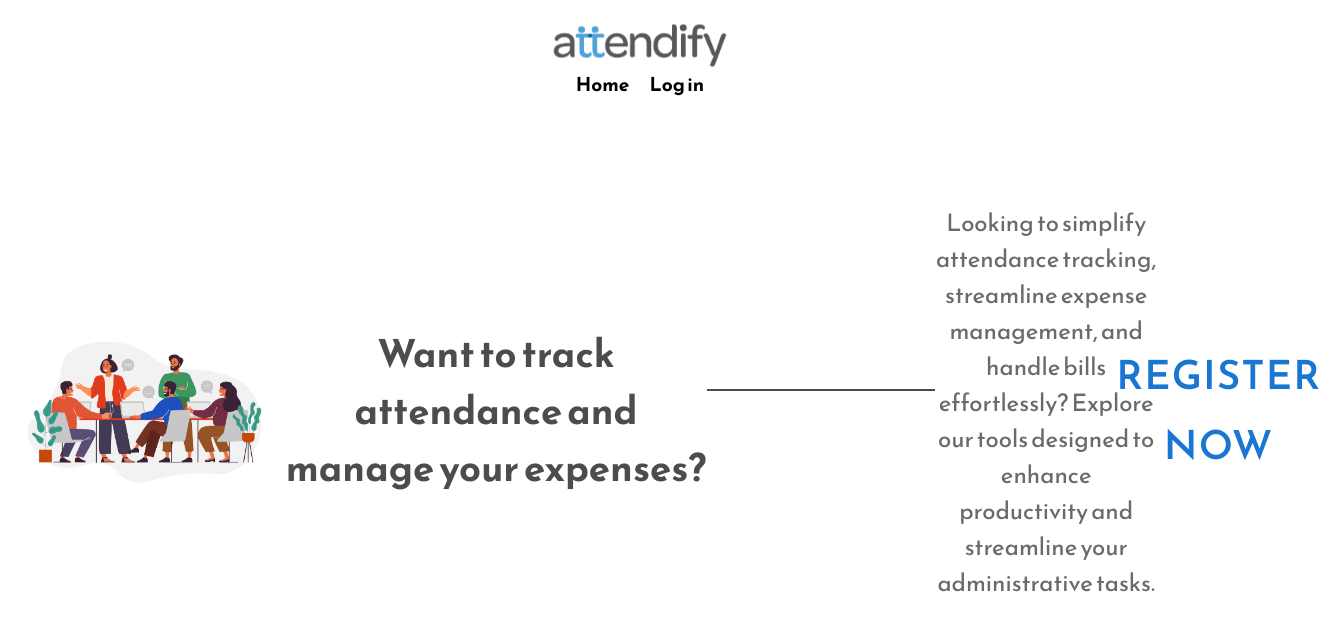
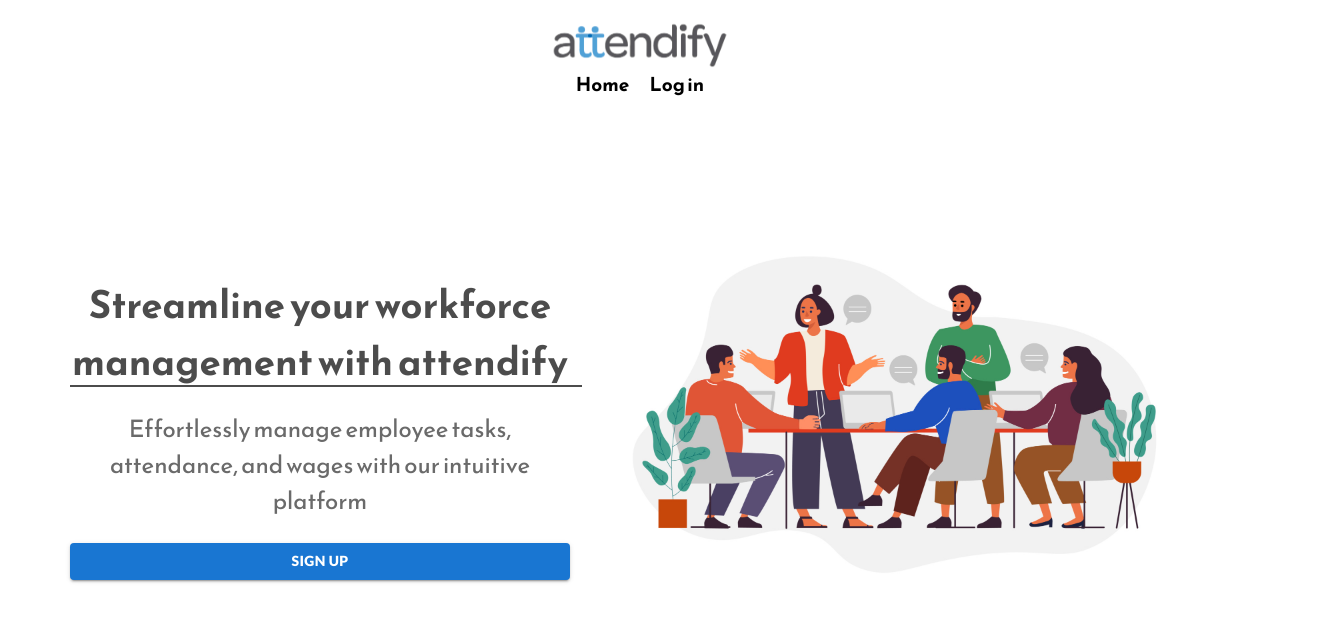
Before and after one commit to emnl89/emp-reg-frontend, a React (Create React App) app: page / in a window 1280 px wide. Shown: the top 630 px of the page, 1321 px wide, since content can reach past the window. Built offline with nearby package versions, Linux system fonts and the light colour scheme; a web font is replaced by a local one.

Commit message:
page before and after user login set

```diff
--- a/src/components/pages/Home.js
+++ b/src/components/pages/Home.js
@@ -1,34 +1,39 @@
 import { Button } from '@mui/material'
 import React from 'react'
 import { useNavigate } from 'react-router-dom'
+import { AuthData } from '../../auth/Authwrapper';
 
 const Home = () => {
 
   const navigate = useNavigate();
+  const { user } = AuthData();
+
   const handleButtonClick = () => {
     navigate("/signUp");
   }
 
   return (
     <div className='home'>
+      <div className='primary-text'>
+        {user.isAuthenticated ? (
+          <h1>Welcome to workforce management with attendify</h1>
+        ) : (
+          <h1>Streamline your workforce management with attendify</h1>
+        )}
+        <div className='section-divider'/>
+        <p>Effortlessly manage employee tasks, attendance, and wages with our intuitive platform</p>
+        {!user.isAuthenticated ? (
+            <Button sx={{ fontWeight: 900,
+                          width: "500px",
+                          fontFamily: "Lato, sans seriff"}}
+                    variant='contained'>
+          Sign Up</Button>
+        ):(
+          <>
+          </>
+        )}
+      </div>
       <div className='banner-image'></div>
-      <h1 className='primary-heading'>
-        Want to track attendance and manage your expenses?
-      </h1>
-      <hr className='section-divider'/>
-      <p className='primary-text'>
-        Looking to simplify attendance tracking, streamline expense management,
-        and handle bills effortlessly? Explore our tools designed to enhance
-        productivity and streamline your administrative tasks.
-      </p>
-      <Button
-              style={{ fontSize: '40px',
-                       width: '20vw',
-                       fontFamily: "Reem Kufi, sans seriff"
-              }}
-              onClick={handleButtonClick}
-      >
-        Register Now</Button>
     </div>
   )
 }
```
